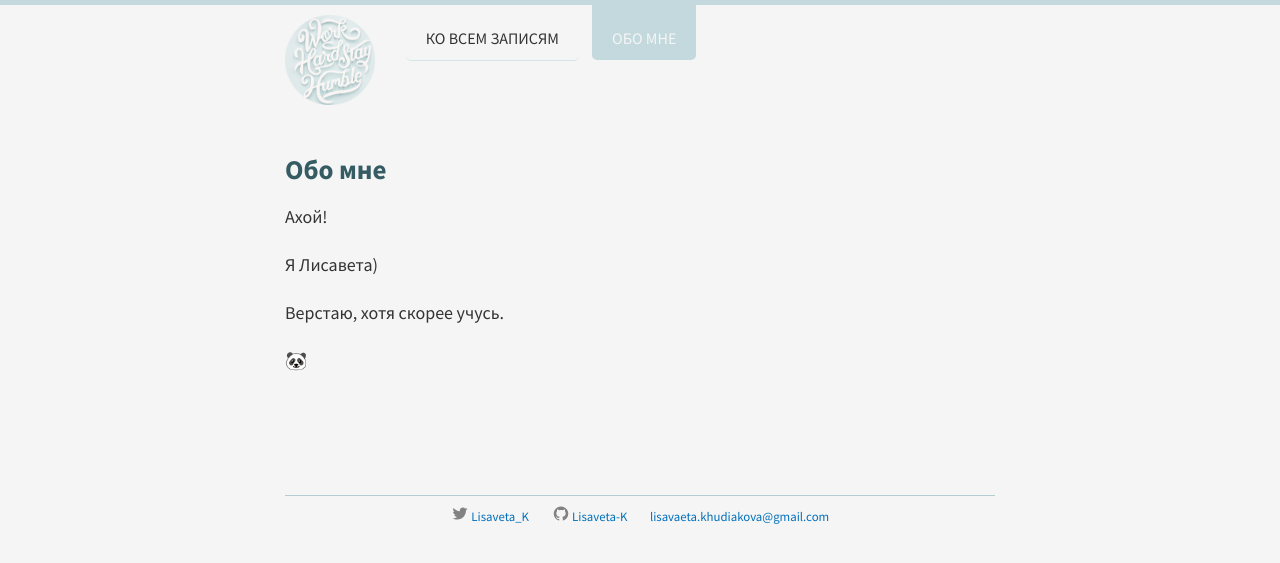
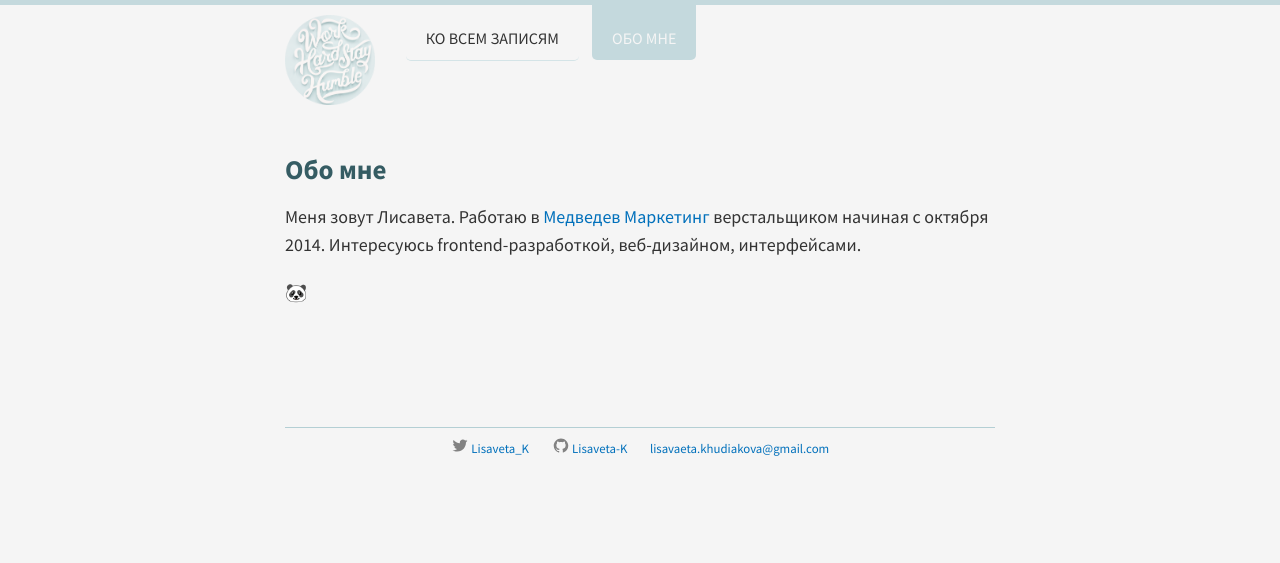
Before and after one commit to Lisaveta-K/lisaveta-k.github.io, a Jekyll site: the page built from about/index.md, in a window 1280 px wide. Shown: the top 563 px of the page. Built offline with Jekyll 4.4.1, drawn with Linux system fonts in a browser that asks for light colours; nearby versions of some CDN libraries; Markdown is read by kramdown in place of the engine named in the settings.

Commit message:
About page edited

```diff
--- a/_layouts/default.html
+++ b/_layouts/default.html
@@ -22,7 +22,7 @@
 
           <li>
             <a href="https://twitter.com/Lisaveta_K">
-              <span class="icon  icon--twitter">
+              <span class="icon  icon--twitter" style="display:inline-block;">
                 <svg viewBox="0 0 16 16">
                   <path fill="#828282" d="M15.969,3.058c-0.586,0.26-1.217,0.436-1.878,0.515c0.675-0.405,1.194-1.045,1.438-1.809
                   c-0.632,0.375-1.332,0.647-2.076,0.793c-0.596-0.636-1.446-1.033-2.387-1.033c-1.806,0-3.27,1.464-3.27,3.27 c0,0.256,0.029,0.506,0.085,0.745C5.163,5.404,2.753,4.102,1.14,2.124C0.859,2.607,0.698,3.168,0.698,3.767 c0,1.134,0.577,2.135,1.455,2.722C1.616,6.472,1.112,6.325,0.671,6.08c0,0.014,0,0.027,0,0.041c0,1.584,1.127,2.906,2.623,3.206 C3.02,9.402,2.731,9.442,2.433,9.442c-0.211,0-0.416-0.021-0.615-0.059c0.416,1.299,1.624,2.245,3.055,2.271 c-1.119,0.877-2.529,1.4-4.061,1.4c-0.264,0-0.524-0.015-0.78-0.046c1.447,0.928,3.166,1.469,5.013,1.469 c6.015,0,9.304-4.983,9.304-9.304c0-0.142-0.003-0.283-0.009-0.423C14.976,4.29,15.531,3.714,15.969,3.058z"/>
@@ -46,7 +46,11 @@
           </li>
 
 
-          <li><a href="mailto:lisavaeta.khudiakova@gmail.com">lisavaeta.khudiakova@gmail.com</a></li>
+          <li>
+            <a href="mailto:lisavaeta.khudiakova@gmail.com">
+             <span class="username">lisavaeta.khudiakova@gmail.com</span>
+
+             </a></li>
 
         </ul>
       </div>
--- a/about/index.md
+++ b/about/index.md
@@ -3,10 +3,10 @@ layout: page
 title: Обо мне
 ---
 
-Ахой!
-
-Я Лисавета)
-
-Верстаю, хотя скорее учусь.
+Меня зовут Лисавета.
+Работаю в [Медведев Маркетинг] верстальщиком начиная с октября 2014.
+Интересуюсь frontend-разработкой, веб-дизайном, интерфейсами.
 
 🐼
+
+[Медведев Маркетинг]:http://medvedevmarketing.ru
```
Also changed, not shown: 5 other files.
